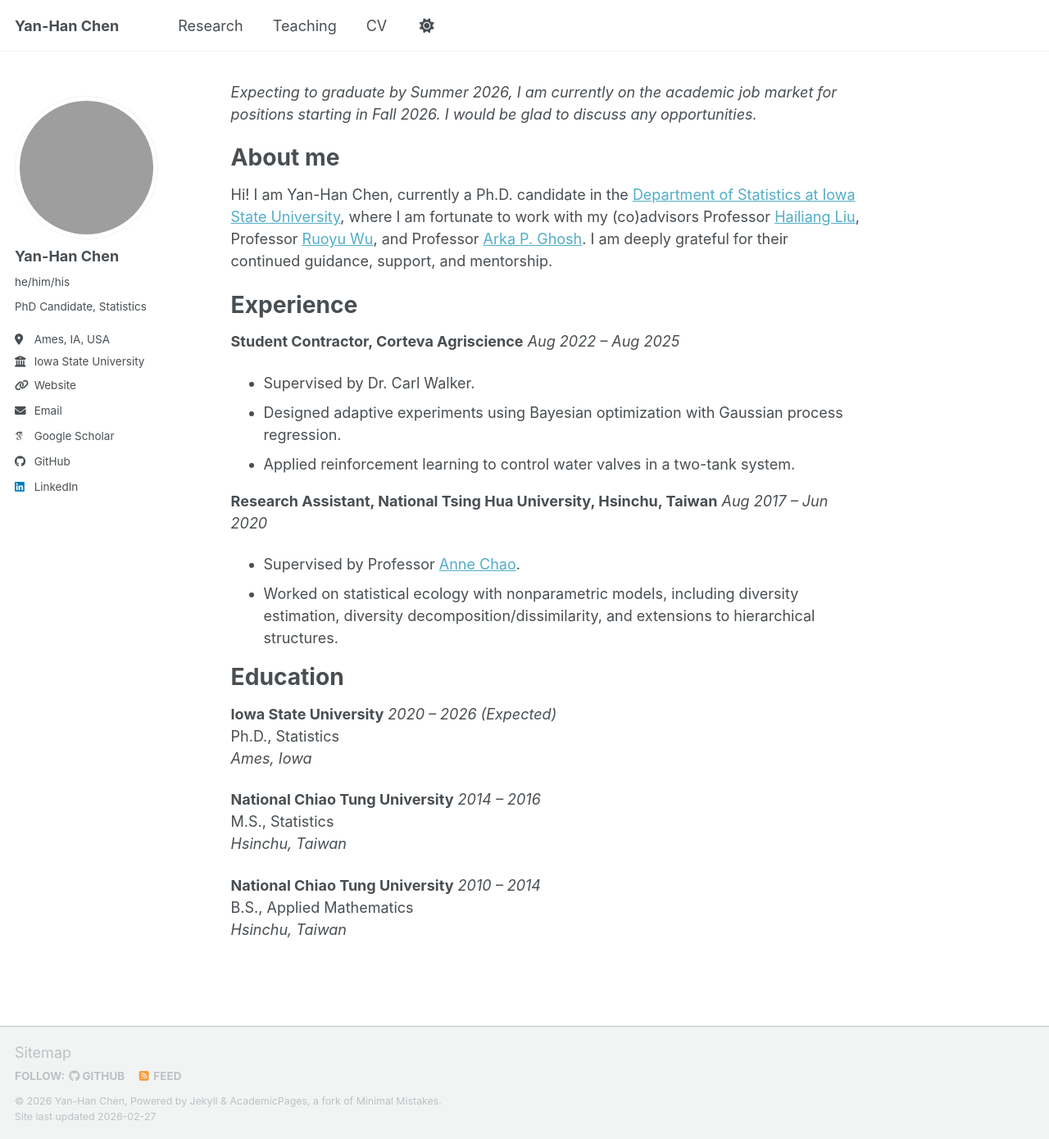
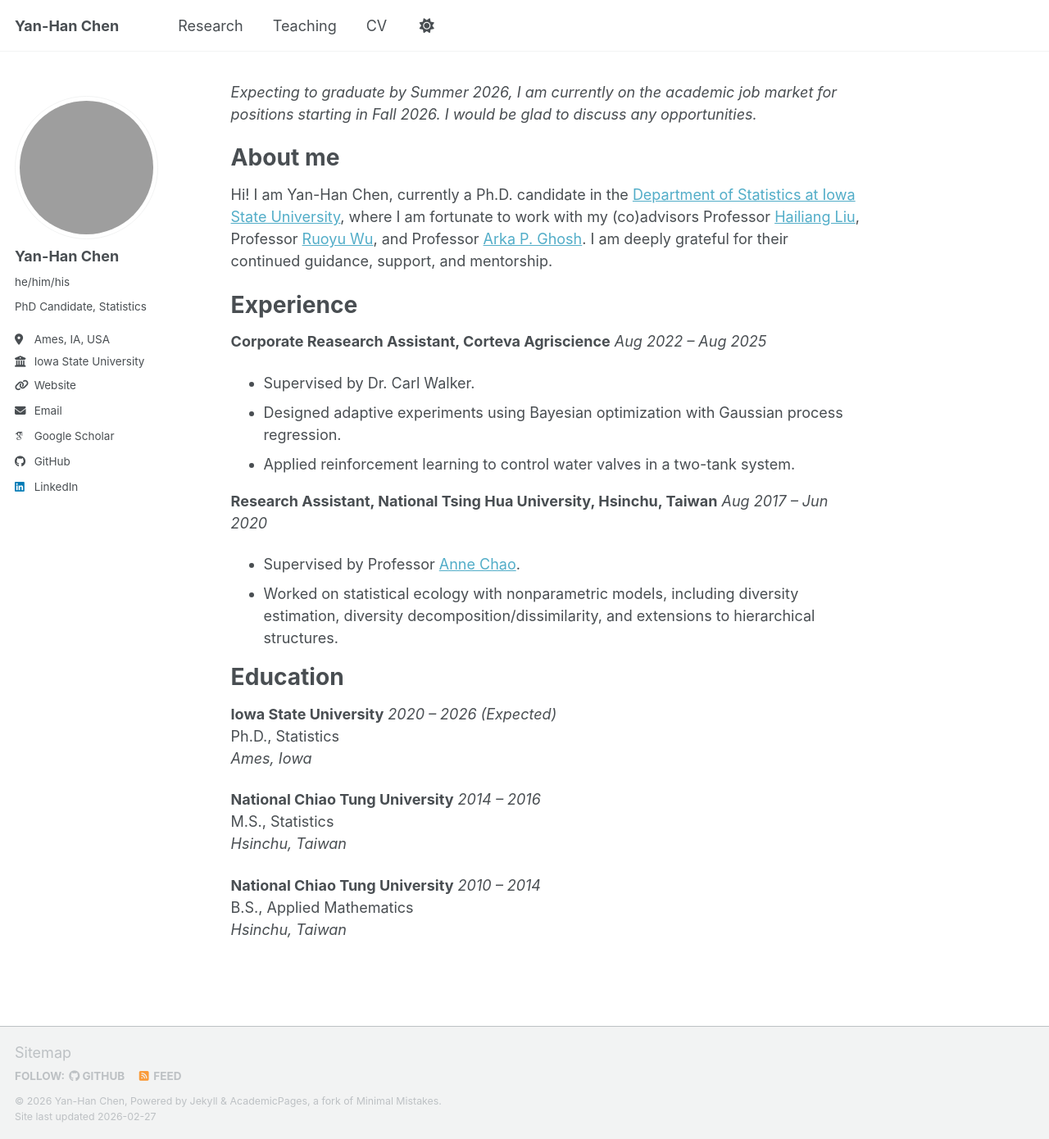
Before and after one commit to YanHanChen/YanHanChen.github.io, a Jekyll site: the page built from _pages/about.md, in a window 1280 px wide and 1390 px high. Shown: the whole window at 82% size. Built offline with Jekyll 4.4.1, drawn with Linux system fonts in a browser that asks for light colours; some web fonts are replaced; a script bundle is joined from its source files by our own code; library files that are not in the unit come from our copies.

Commit message:
Update about page

```diff
--- a/_pages/about.md
+++ b/_pages/about.md
@@ -19,7 +19,7 @@ Hi! I am Yan-Han Chen, currently a Ph.D. candidate in the [Department of Statist
 Experience
 ======
 
-**Student Contractor, Corteva Agriscience** *Aug 2022 – Aug 2025*
+**Corporate Reasearch Assistant, Corteva Agriscience** *Aug 2022 – Aug 2025*
 - Supervised by Dr. Carl Walker.
 - Designed adaptive experiments using Bayesian optimization with Gaussian process regression.
 - Applied reinforcement learning to control water valves in a two-tank system.
```
